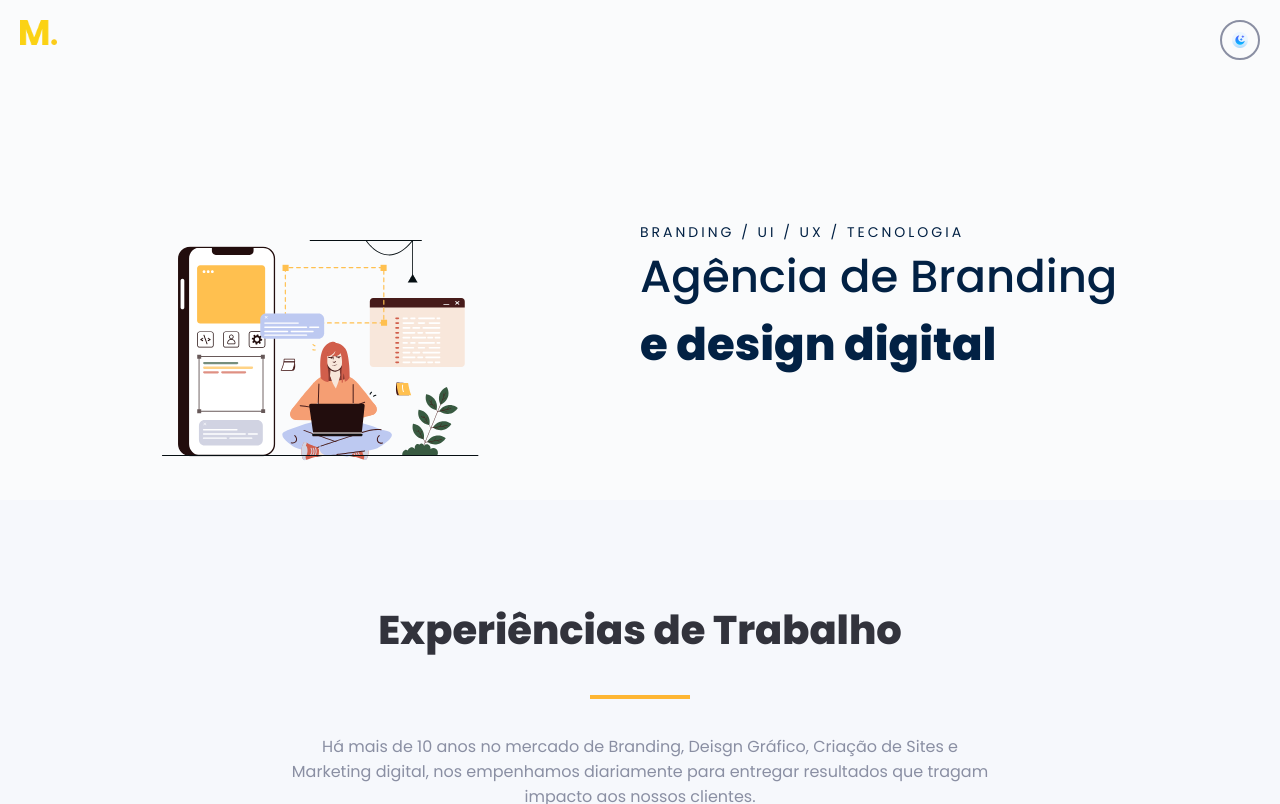
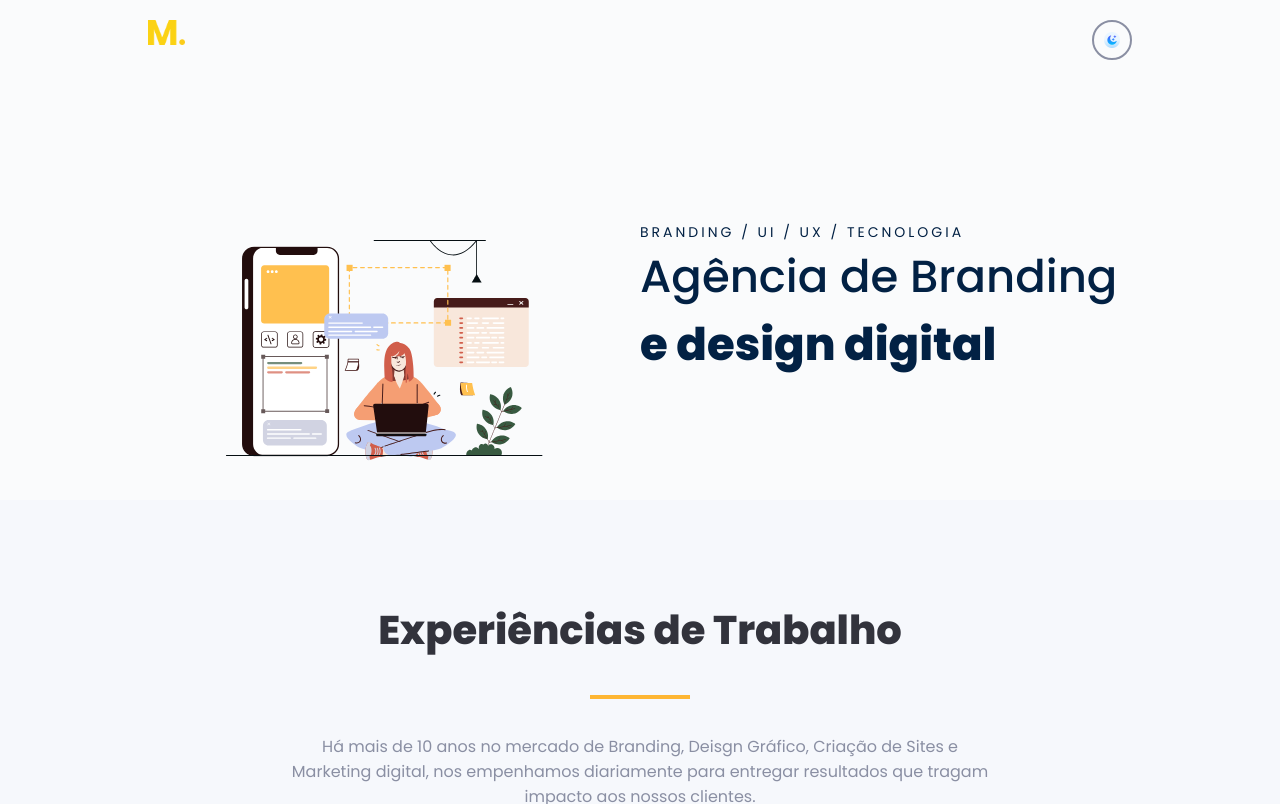
Before and after one commit to leozizz/react-agency-landing-page, a React (Create React App) app: page / in a window 1280 px wide. Shown: the top 804 px of the page. Built offline with nearby package versions, Linux system fonts and the light colour scheme.

Commit message:
Aplicando correções no estilo

```diff
--- a/src/App.css
+++ b/src/App.css
@@ -6,15 +6,17 @@
   text-decoration: none;
 }
 
-body {
-}
-
 h1, h2, h3, h4 {
   color: #32333c
 }
 
 p {
   color: #8a8fa3;
+}
+
+.limitar-largura {
+  max-width: 1024px;
+  margin: 0 auto;
 }
 
 .light-mode {
--- a/src/components/Footer/footer.js
+++ b/src/components/Footer/footer.js
@@ -4,7 +4,7 @@ import './footer.css'
 const Footer = () => {
     return (
         <footer className="footer">
-            <div className="footer-container">
+            <div className="footer-container limitar-largura">
                 <img className="logo" src='./assets/logo.png' alt="logo"/>
                 <p>
                 Ajudamos a criar uma personalidade digital construindo sua marca no ambiente online utilizando estratégias, ferramentas e tecnologias personalizadas.
--- a/src/components/banner/banner.js
+++ b/src/components/banner/banner.js
@@ -9,7 +9,7 @@ const style = {
 
 const Banner = () => {
     return (
-        <div className="banner-container">
+        <div className="banner-container limitar-largura">
             <Lottie
                 className="banner-animation"
                 animationData={Animation}
--- a/src/components/header/header.css
+++ b/src/components/header/header.css
@@ -1,6 +1,5 @@
 .header {
     height: 100px;
-    width: 100vw;
   }
 
 .header-container {
--- a/src/components/header/header.js
+++ b/src/components/header/header.js
@@ -8,7 +8,7 @@ const Header = (props) => {
 
     return (
         <header className="header">
-            <div className="header-container">
+            <div className="header-container limitar-largura">
                 <img className="logo" src="../assets/logo.png" alt="logo"/>
                 <button onClick={props.changeStyle}>
                     <img src={props.changeIcon ? moon : sun} alt="icone"/>
--- a/src/components/workExperience/work.js
+++ b/src/components/workExperience/work.js
@@ -6,7 +6,7 @@ import Card from "../ExperienceCard/card";
 const WorkExperience = () => {
     return (
         <section className="experience-container">
-            <div className="description">
+            <div className="description limitar-lagura">
                 <h3>Experiências de Trabalho</h3>
                 <p>Há mais de 10 anos no mercado de Branding, Deisgn Gráfico, Criação de Sites e Marketing digital, nos empenhamos diariamente para entregar resultados que tragam impacto aos nossos clientes.</p>
             </div>
```
Also changed, not shown: src/index.css (line endings or trailing spaces), src/index.js (line endings or trailing spaces).
